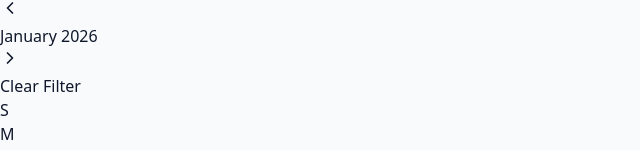
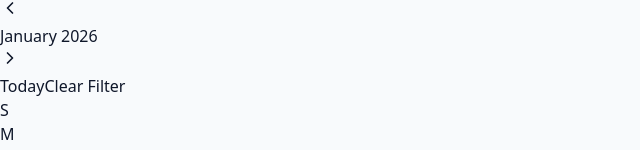
Before and after one commit to kchongee/financial-tracker, a React (Vite) app: page / in a window 1280 px wide. Shown: the part 648-798 px from the top of the page, without its empty margins (0-640 px from the left). Built offline with nearby package versions, Linux system fonts and the light colour scheme.

Commit message:
feat: today btn for quick nav

```diff
--- a/src/FinanceApp.jsx
+++ b/src/FinanceApp.jsx
@@ -155,7 +155,7 @@ const CategoryChart = ({ transactions }) => {
   );
 };
 
-const Calendar = ({ transactions, selectedDate, onSelectDate, currentDate, onPrevMonth, onNextMonth }) => {
+const Calendar = ({ transactions, selectedDate, onSelectDate, currentDate, onPrevMonth, onNextMonth, onToday }) => {
   const year = currentDate.getFullYear();
   const month = currentDate.getMonth();
 
@@ -190,6 +190,12 @@ const Calendar = ({ transactions, selectedDate, onSelectDate, currentDate, onPre
           </button>
         </div>
         <div className="flex gap-2">
+          <button
+            onClick={onToday}
+            className="text-xs bg-slate-100 hover:bg-slate-200 text-slate-600 px-2 py-1 rounded font-medium transition-colors"
+          >
+            Today
+          </button>
           <button
             onClick={() => onSelectDate(null)}
             className="text-xs text-slate-500 hover:text-emerald-600 font-medium"
@@ -268,6 +274,11 @@ export default function FinanceApp() {
 
   const handleNextMonth = () => {
     setCurrentDate(prev => new Date(prev.getFullYear(), prev.getMonth() + 1, 1));
+    setSelectedDate(null);
+  };
+
+  const handleToday = () => {
+    setCurrentDate(new Date());
     setSelectedDate(null);
   };
 
@@ -373,6 +384,7 @@ export default function FinanceApp() {
                 currentDate={currentDate}
                 onPrevMonth={handlePrevMonth}
                 onNextMonth={handleNextMonth}
+                onToday={handleToday}
               />
             </Card>
           </div>
```
